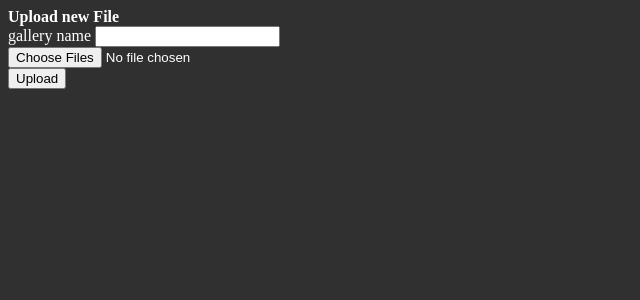
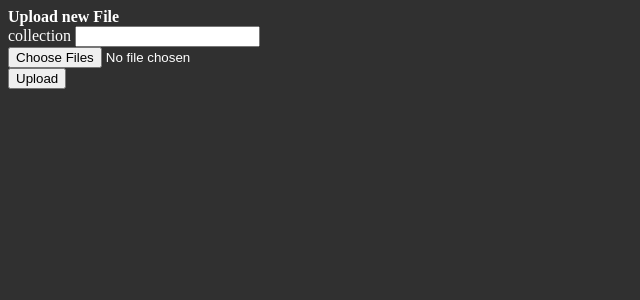
Before and after one commit to vincentgires/webgallery, a Flask app: page /add in a window 1280 px wide. Shown: the top 300 px of the page, without its empty margins (0-640 px from the left). Run offline with Flask 2, Linux system fonts and the light colour scheme.

Commit message:
Change gallery name to collection

```diff
--- a/main.py
+++ b/main.py
@@ -8,28 +8,31 @@ import json
 import logging
 
 
-app = Flask(__name__, template_folder='templates')
 SUPPORTED_IMAGE_EXT = ['.jpg', '.jpeg', '.png', '.gif']
 HIGHRES_FOLDERNAME = 'highres'
 THUMBNAIL_FOLDERNAME = 'thumbnail'
 GALLERY_IMG_WIDTH = 900
 GALLERY_IMG_HEIGHT = 150
-GALLERY_IMG_FILENAME = 'gallery.jpg'
-GALLERY_CONFIG_FILE = 'gallery.json'
+COLLECTION_IMG_FILENAME = 'collection.jpg'
+COLLECTION_CONFIG_FILE = 'collection.json'
+
+app = Flask(__name__, template_folder='templates')
+app.add_url_rule('/medias', endpoint='medias')
 
 
-def get_medias_folderpath():
+def get_collections_folderpath():
     folderpath = os.environ.get('GALLERY_PATH')
+    folderpath = os.path.join(folderpath, 'medias', 'collections')
     return folderpath
 
 
-def get_gallery_folders():
-    folderpath = get_medias_folderpath()
+def get_collection_folders():
+    folderpath = get_collections_folderpath()
     galleries = [
         i for i in os.listdir(folderpath)
         if os.path.isdir(os.path.join(folderpath, i))]
     for i in galleries:
-        config_file = os.path.join(folderpath, i, GALLERY_CONFIG_FILE)
+        config_file = os.path.join(folderpath, i, COLLECTION_CONFIG_FILE)
         is_config = os.path.exists(config_file)
         if is_config:
             with open(config_file) as f:
@@ -41,7 +44,7 @@ def get_gallery_folders():
 
 def get_images(foldername, imagetype, fullpath=False):
     folderpath = os.path.join(
-        get_medias_folderpath(),
+        get_collections_folderpath(),
         foldername,
         imagetype)
     if os.path.isdir(folderpath):
@@ -84,9 +87,9 @@ def generate_gallery_thumbail(foldername):
     # exclude gif to avoid each images to be in the gallery thumbnail
     inputs = [i for i in inputs if os.path.splitext(i)[1] != '.gif']
     output = os.path.join(
-        get_medias_folderpath(),
+        get_collections_folderpath(),
         foldername,
-        GALLERY_IMG_FILENAME)
+        COLLECTION_IMG_FILENAME)
     img_width = GALLERY_IMG_WIDTH / len(inputs)
     command = ['magick', 'montage']
     command.extend(inputs)
@@ -101,9 +104,9 @@ def generate_gallery_thumbail(foldername):
     subprocess.call(command)
 
 
+# TODO
 def generate_gallery_zip():
     pass
-
 
 
 # TODO
@@ -114,26 +117,26 @@ def delete_media():
 
 @app.route('/')
 def index():
-    return render_template('index.html', galleries=get_gallery_folders())
+    return render_template('index.html', collections=get_collection_folders())
 
 
-@app.route('/tag')
+# TODO
+@app.route('/tags')
 def show_tags():
-    # TODO
     return '''
         <!doctype html>
         <title>Tags</title>
         <h1>Tags</h1>'''
 
 
-@app.route('/<foldername>')
-def show_gallery(foldername):
+@app.route('/collections/<name>')
+def show_collection(name):
     images = (
-        get_images(foldername=foldername, imagetype=THUMBNAIL_FOLDERNAME)
+        get_images(foldername=name, imagetype=THUMBNAIL_FOLDERNAME)
         or [])
     return render_template(
-        'gallery.html',
-        foldername=foldername,
+        'collection.html',
+        collection_name=name,
         images=images)
 
 
@@ -141,11 +144,11 @@ def show_gallery(foldername):
 def upload_file():
     if request.method == 'POST':
         files = request.files.getlist('file')
-        gallery_name = request.form['gallery_name']
-        if not gallery_name:
+        collection_name = request.form['collection_name']
+        if not collection_name:
             return redirect(request.url)
         folderpath = os.path.join(
-            get_medias_folderpath(), gallery_name, HIGHRES_FOLDERNAME)
+            get_collections_folderpath(), collection_name, HIGHRES_FOLDERNAME)
         if not os.path.exists(folderpath):
             os.makedirs(folderpath)
         for file in files:
--- a/templates/add.html
+++ b/templates/add.html
@@ -1,12 +1,12 @@
 <html>
   <title>Upload new file</title>
   <head>
-    <link rel="stylesheet" href='/static/style.css' />
+    <link rel="stylesheet" href="/static/style.css" />
   </head>
   <body>
     <b>Upload new File</b>
     <form method="post" enctype="multipart/form-data">
-      gallery name <input type="text" name="gallery_name"><br />
+      collection <input type="text" name="collection_name"><br />
       <input type="file" name="file" multiple><br />
       <input type="submit" value="Upload">
     </form>
--- a/templates/index.html
+++ b/templates/index.html
@@ -1,12 +1,12 @@
 <html>
   <title>Gallery</title>
   <head>
-    <link rel="stylesheet" href='/static/style.css' />
+    <link rel="stylesheet" href="/static/style.css" />
   </head>
   <body>
-    {% for gallery in galleries %}
+    {% for collection in collections %}
     <div class="gallery">
-      <a href={{ gallery }}><img src="/medias/{{ gallery }}/gallery.jpg" alt={{ gallery }}></a>
+      <a href={{ url_for('show_collection', name=collection) }}><img src="{{ url_for('medias') }}/collections/{{ collection }}/collection.jpg" alt={{ collection }}></a>
     </div>
     {% endfor %}
   </body>
```
Also changed, not shown: templates/collection.html (added, +16 -0 lines), templates/gallery.html (deleted, +0 -16 lines).
